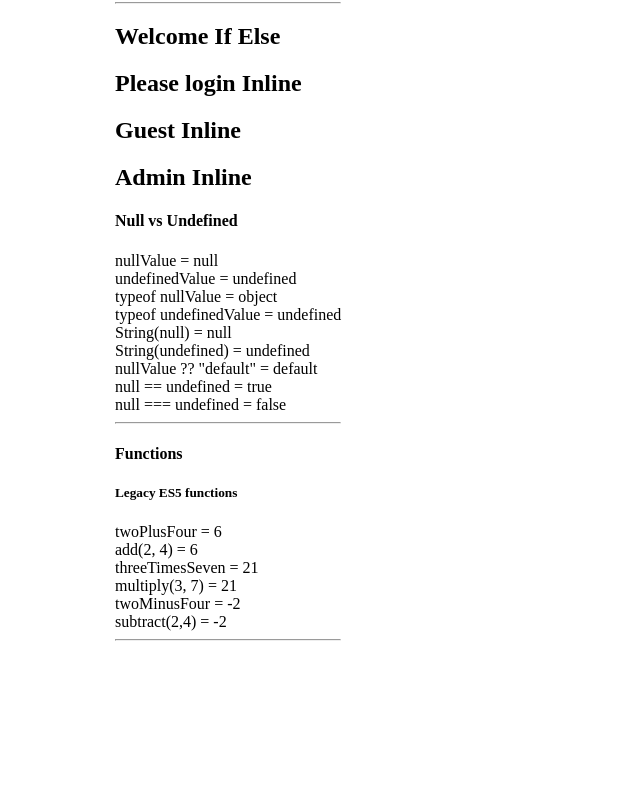
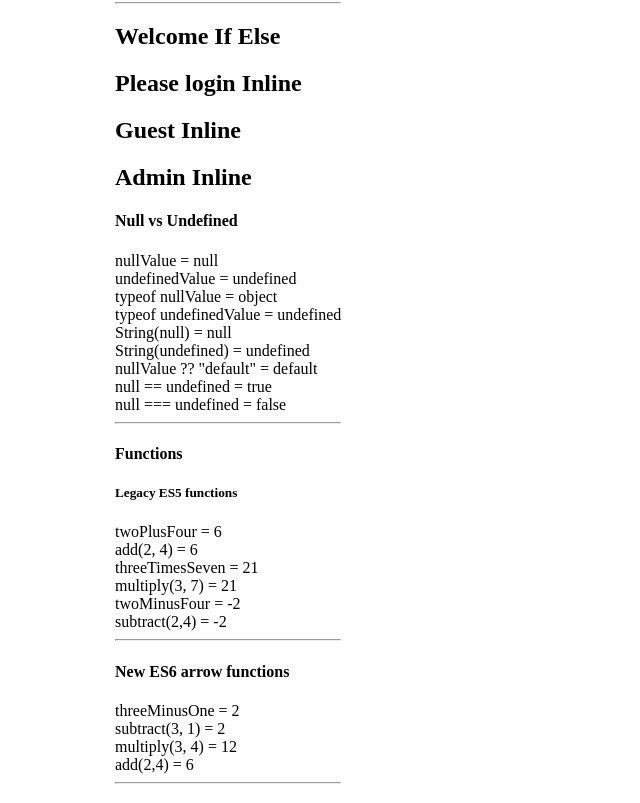
Before and after one commit to Jackerrigan/webdev-client, a Next.js app: page /labs/lab3 in a window 1280 px wide. Shown: the part 1135-1938 px from the top of the page, without its empty margins (0-640 px from the left). Before the commit the page ends 1795 px from the top, so only its background shows below. Built offline with nearby package versions, Linux system fonts and the light colour scheme.

Commit message:
arrow functions

```diff
--- /dev/null
+++ b/app/labs/lab3/ArrowFunctions.tsx
@@ -0,0 +1,26 @@
+const subtract = (a: number, b: number) => {
+  return a - b;
+};
+const add = (a: number, b: number) => {
+  return a + b;
+};
+const multiply = (a: number, b: number) => {
+  return a * b;
+};
+export default function ArrowFunctions() {
+  const threeMinusOne = subtract(3, 1);
+  console.log(threeMinusOne);
+  return (
+    <div id="wd-arrow-functions">
+      <h4>New ES6 arrow functions</h4>
+      threeMinusOne = {threeMinusOne}
+      <br />
+      subtract(3, 1) = {subtract(3, 1)}
+      <br />
+      multiply(3, 4) = {multiply(3, 4)}
+      <br />
+      add(2,4) = {add(2, 4)}
+      <hr />
+    </div>
+  );
+}
--- a/app/labs/lab3/page.tsx
+++ b/app/labs/lab3/page.tsx
@@ -1,3 +1,4 @@
+import ArrowFunctions from "./ArrowFunctions";
 import BooleanVariables from "./BooleanVariables";
 import ConditionalOutputIfElse from "./ConditionalOutputIfElse";
 import ConditionalOutputInline from "./ConditionalOutputInline";
@@ -21,6 +22,7 @@
       <ConditionalOutputInline />
       <NullUndefined />
       <LegacyFunctions />
+      <ArrowFunctions />
     </div>
   );
 }
```
